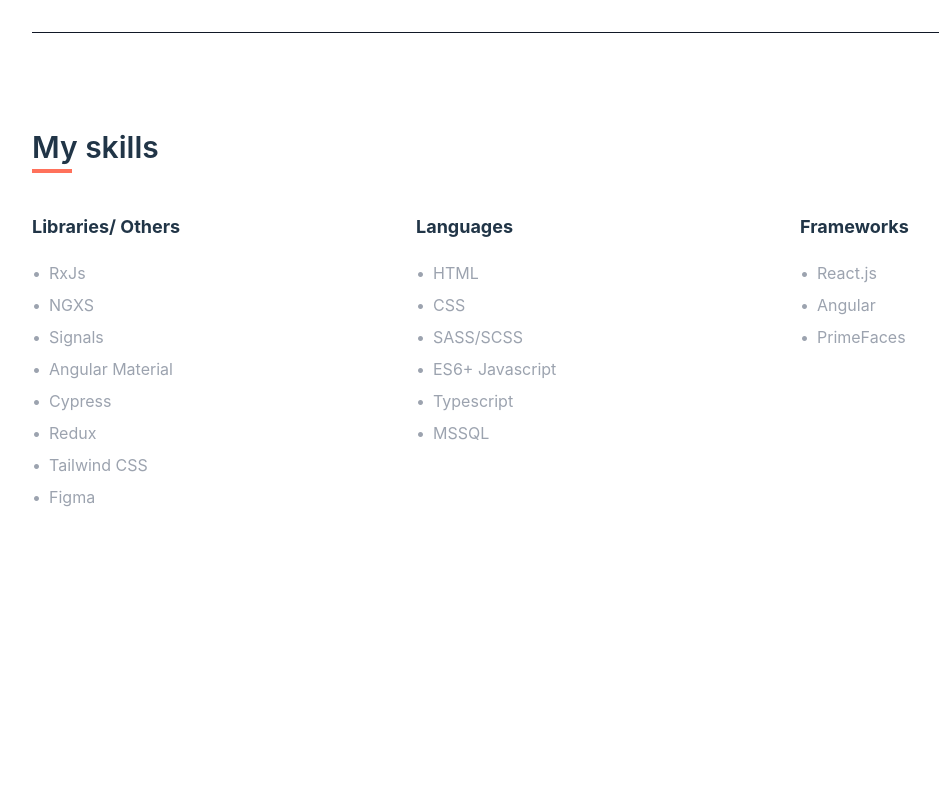
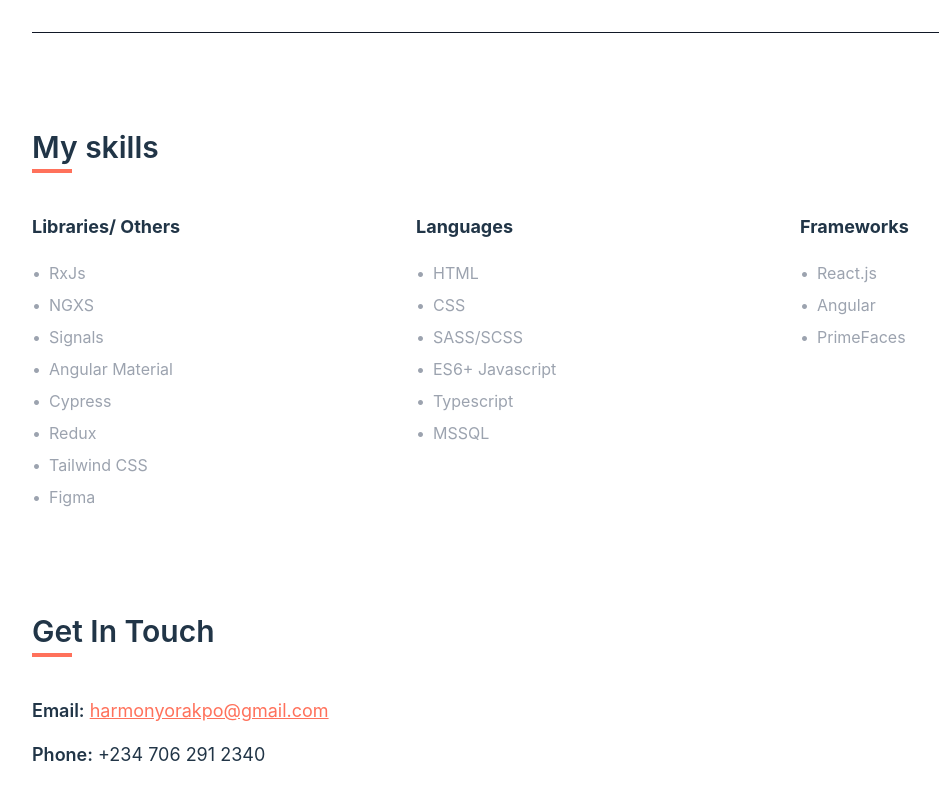
Before and after one commit to harmonyorakpo/Portfolio, a React (Vite) app: page / in a window 1280 px wide. Shown: the part 1983-2782 px from the top of the page, without its empty margins (48-987 px from the left). Before the commit the page ends 2500 px from the top, so only its background shows below. Built offline with nearby package versions, Linux system fonts and the light colour scheme.

Commit message:
completed bv1 of my portfolio

```diff
--- a/src/components/Contact.tsx
+++ b/src/components/Contact.tsx
@@ -1,10 +1,34 @@
-// import React from 'react';
+import React from "react";
+import { motion } from "framer-motion";
+import SectionHeader from "./SectionHeader";
 
 function Contact() {
   return (
-    <>
+    <motion.div
+      initial={{ opacity: 0, y: 30 }}
+      animate={{ opacity: 1, y: 0 }}
+      transition={{ duration: 0.6, ease: "easeOut" }}
 
-    </>
+    >
+      <SectionHeader title="Get In Touch" />
+
+      <div className="flex flex-col space-y-4 text-lg mb-12">
+        <div>
+          <span className="font-semibold">Email:</span>{' '}
+          <a
+            href="mailto:harmonyorakpo@gmail.com"
+            className="underline text-primary hover:text-primary-dark transition-colors duration-200"
+          >
+            harmonyorakpo@gmail.com
+          </a>
+        </div>
+
+        <div>
+          <span className="font-semibold">Phone:</span>{' '}
+          <span>+234 706 291 2340</span>
+        </div>
+      </div>
+    </motion.div>
   );
 }
 
--- a/src/components/ProjectDetails.tsx
+++ b/src/components/ProjectDetails.tsx
@@ -1,16 +1,14 @@
-import { useLocation, useParams } from "react-router-dom";
+import { useLocation,  } from "react-router-dom";
 import { IProject } from "../model/project.model";
 
 // const projectData: IProject[] = [
 // ];
 
 const ProjectDetails = () => {
-  const { id } = useParams();
+  // const { id } = useParams();
   const location = useLocation();
   const project = location.state?.project as IProject | undefined;
 
-  console.log("Retrieved Project:", project);
-  console.log("URL Param ID:", id);
 
   if (!project) {
     return <div className="text-red-500">Project not found!</div>;
--- a/src/components/Skills.tsx
+++ b/src/components/Skills.tsx
@@ -85,7 +85,7 @@
       <SectionHeader title="My skills" />
 
       <motion.div
-        className="grid grid-cols-1 sm:grid-cols-2 lg:grid-cols-3 gap-8"
+        className="grid grid-cols-1 sm:grid-cols-2 lg:grid-cols-3 gap-8 mb-24"
         variants={containerVariants}
         initial="hidden"
         whileInView="show"
--- a/src/layout/MainLayout.tsx
+++ b/src/layout/MainLayout.tsx
@@ -1,7 +1,7 @@
 import { Outlet } from "react-router-dom";
 import Header from "../components/Header";
 import Footer from "../components/Footer";
-import Contact from "../components/Contact";
+// import Contact from "../components/Contact";
 
 const MainLayout = () => {
   return (
@@ -11,7 +11,7 @@
         <Outlet />
       </div>
       <Footer />
-      <Contact />
+      {/* <Contact  /> */}
     </>
   );
 };
--- a/src/pages/Home.tsx
+++ b/src/pages/Home.tsx
@@ -2,8 +2,7 @@
 import About from "../components/About";
 import Projects from "../components/Projects";
 import Skills from "../components/Skills";
-// import Contact from "../components/Contact"; // Uncomment when you add the Contact component
-
+import Contact from "../components/Contact";
 const Home = () => {
   return (
     <>
@@ -23,9 +22,9 @@
         <Skills />
       </div>
 
-      {/* <div id="contact">
+      <div id="contact">
         <Contact />
-      </div> */}
+      </div>
     </>
   );
 };
```
